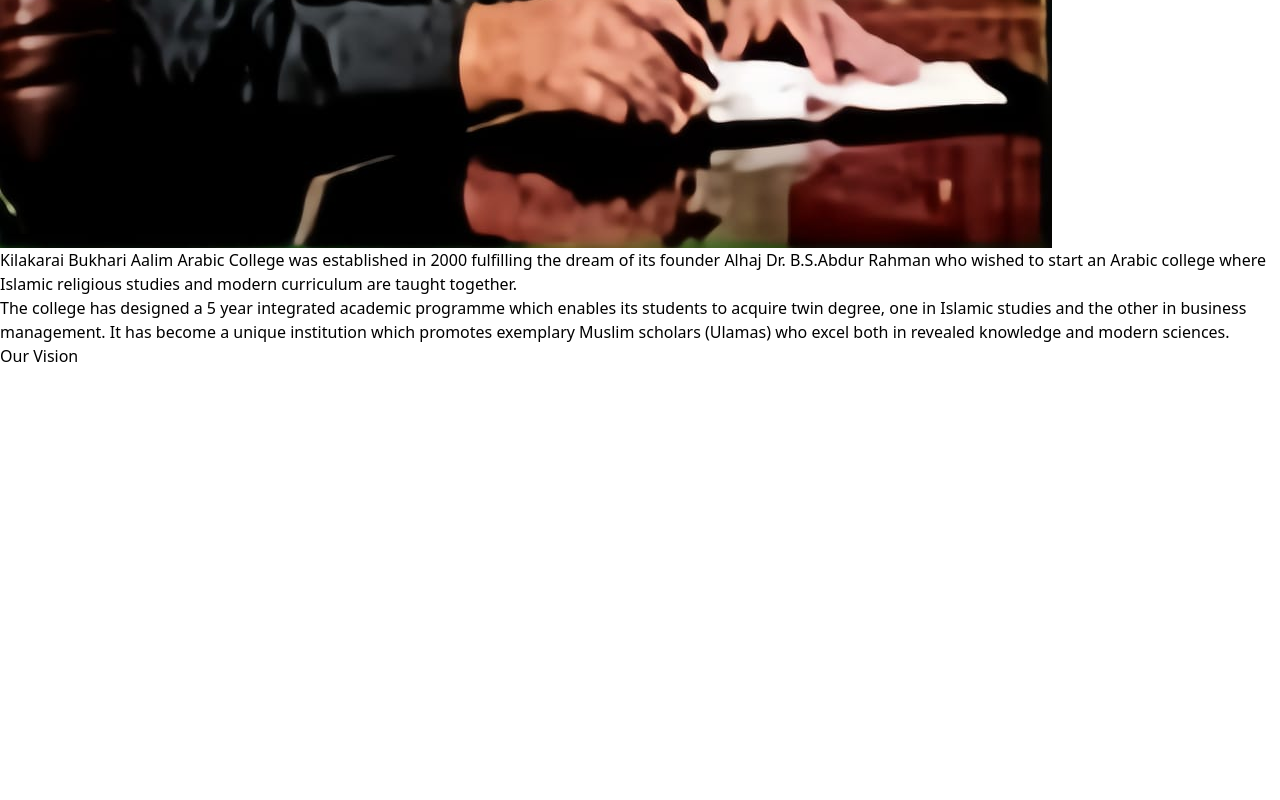
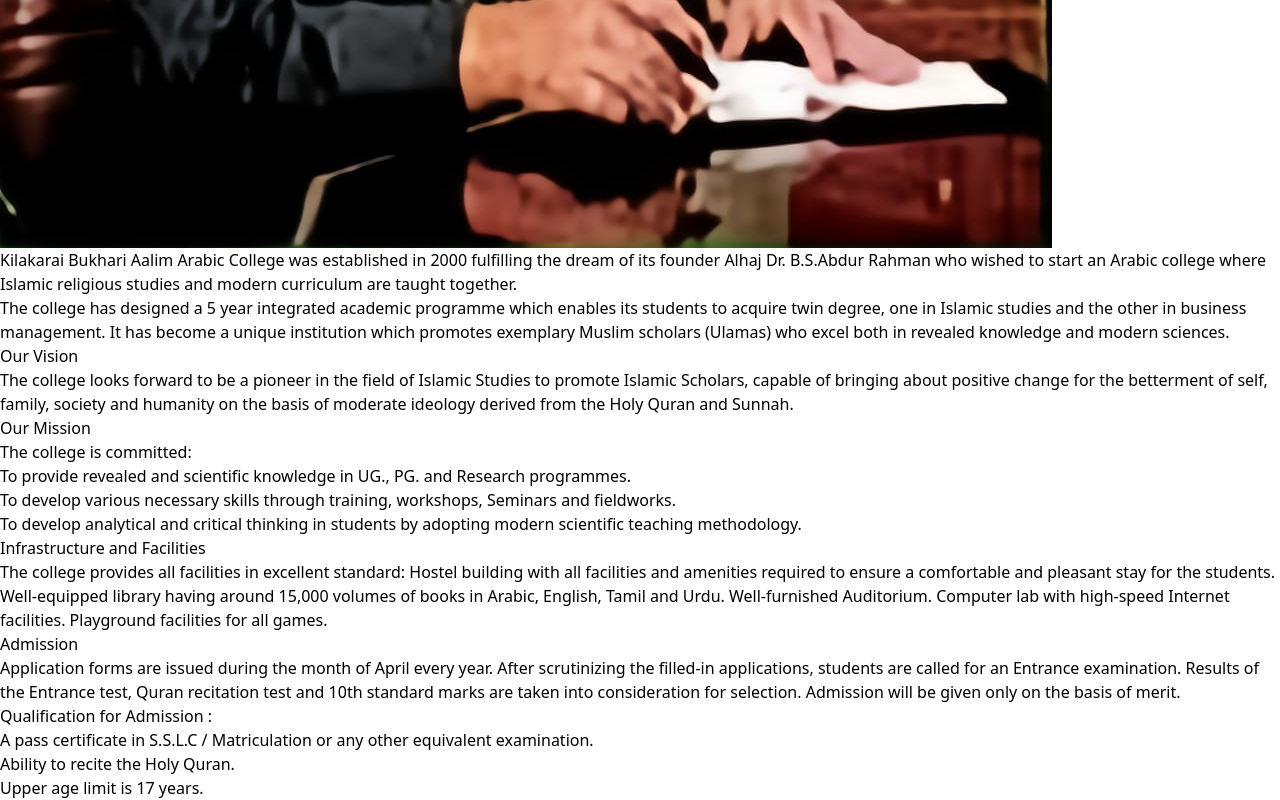
Before and after one commit to sabeerkhan2003/Albukhari-university, a React (Vite) app: page / in a window 1280 px wide. Shown: the part 1502-2302 px from the top of the page. Before the commit the page ends 1870 px from the top, so only its background shows below. Built offline with nearby package versions, Linux system fonts and the light colour scheme.

Commit message:
fourth commit

```diff
--- a/src/Components/Home/Hero.jsx
+++ b/src/Components/Home/Hero.jsx
@@ -4,12 +4,27 @@ import main from "../../assets/hero/main.jpeg"
 function Hero() {
     return (
         <>
-            <div className='mt-44 lg:mt-60'>
+            <div className='mt-44 lg:mt-60 mx-5'>
                 <img src={main} alt="B.S Abdul Rahman" className='w-64 mx-auto' />
 
-                <p className='mx-5 mt-10'>Kilakarai Bukhari Aalim Arabic College was established in 2000 fulfilling the dream of its founder Alhaj Dr. B.S.Abdur Rahman who wished to start an Arabic college where Islamic religious studies and modern curriculum are taught together.</p>
-                <p className='mx-5 mt-5'>The college has designed a 5 year integrated academic programme which enables its students to acquire twin degree, one in Islamic studies and the other in business management. It has become a unique institution which promotes exemplary Muslim scholars (Ulamas) who excel both in revealed knowledge and modern sciences.</p>
-                <h2 className='font-semibold ml-5 mt-10 text-lg'>Our Vision</h2>
+                <p className=' mt-10'>Kilakarai Bukhari Aalim Arabic College was established in 2000 fulfilling the dream of its founder Alhaj Dr. B.S.Abdur Rahman who wished to start an Arabic college where Islamic religious studies and modern curriculum are taught together.</p>
+                <p className=' mt-5'>The college has designed a 5 year integrated academic programme which enables its students to acquire twin degree, one in Islamic studies and the other in business management. It has become a unique institution which promotes exemplary Muslim scholars (Ulamas) who excel both in revealed knowledge and modern sciences.</p>
+                <h2 className='font-semibold mt-10 text-lg'>Our Vision</h2>
+                <p className='mt-2'>The college looks forward to be a pioneer in the field of Islamic Studies to promote Islamic Scholars, capable of bringing about positive change for the betterment of self, family, society and humanity on the basis of moderate ideology derived from the Holy Quran and Sunnah.</p>
+                <h2 className='font-semibold mt-10 text-lg'>Our Mission</h2>
+                <p className='mt-2'>The college is committed:</p>
+                <ul className='list-disc ml-5'><li>To provide revealed and scientific knowledge in UG., PG. and Research programmes.</li>
+                <li>To develop various necessary skills through training, workshops, Seminars and fieldworks.</li>
+                <li>To develop analytical and critical thinking in students by adopting modern scientific teaching methodology.</li></ul>
+                <h2  className='font-semibold mt-10 text-lg'>Infrastructure and Facilities</h2>
+                <p className='mt-2'>The college provides all facilities in excellent standard: Hostel building with all facilities and amenities required to ensure a comfortable and pleasant stay for the students. Well-equipped library having around 15,000 volumes of books in Arabic, English, Tamil and Urdu. Well-furnished Auditorium. Computer lab with high-speed Internet facilities. Playground facilities for all games.</p>
+                <h2  className='font-semibold mt-10 text-lg'>Admission</h2>
+                <p className='mt-2'>Application forms are issued during the month of April every year. After scrutinizing the filled-in applications, students are called for an Entrance examination. Results of the Entrance test, Quran recitation test and 10th standard marks are taken into consideration for selection. Admission will be given only on the basis of merit.</p>
+                <h2 className='font-semibold mt-10 text-lg'>Qualification for Admission :</h2>
+                <ul className='list-disc ml-5 mt-2 flex flex-col gap-2'>
+                <li>A pass certificate in S.S.L.C / Matriculation or any other equivalent examination.</li>
+                <li>Ability to recite the Holy Quran.</li>
+                <li>Upper age limit is 17 years.</li></ul>
             </div>
         </>
     )
```
